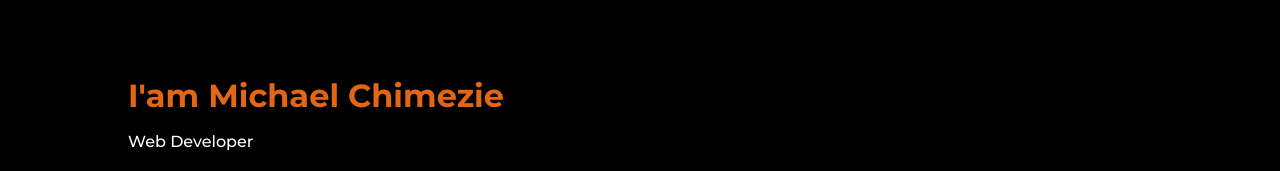
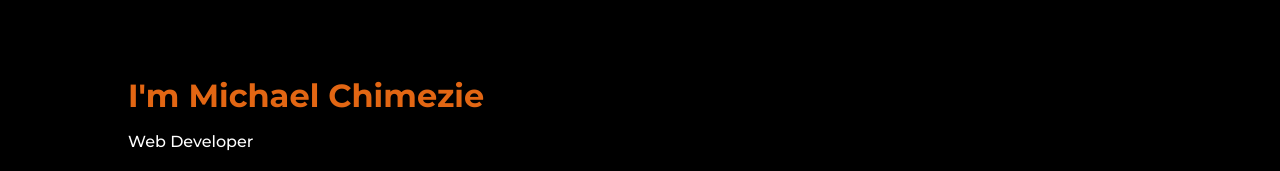
Before and after one commit to Michael-ael/Personal-Website, a plain HTML site: page index.html in a window 1280 px wide. Shown: the part 789-960 px from the top of the page. Drawn offline with nearby package versions, Linux system fonts and the light colour scheme.

Commit message:
Changed a letter

```diff
--- a/index.html
+++ b/index.html
@@ -61,7 +61,7 @@
                     </div> -->
 
                     <div>
-                        <h2 class="about__subtitle">I'am Michael Chimezie</h2>
+                        <h2 class="about__subtitle">I'm Michael Chimezie</h2>
                         <span class="about__profession">Web Developer</span>
                         <p class="about__text">
                             <span>
```
